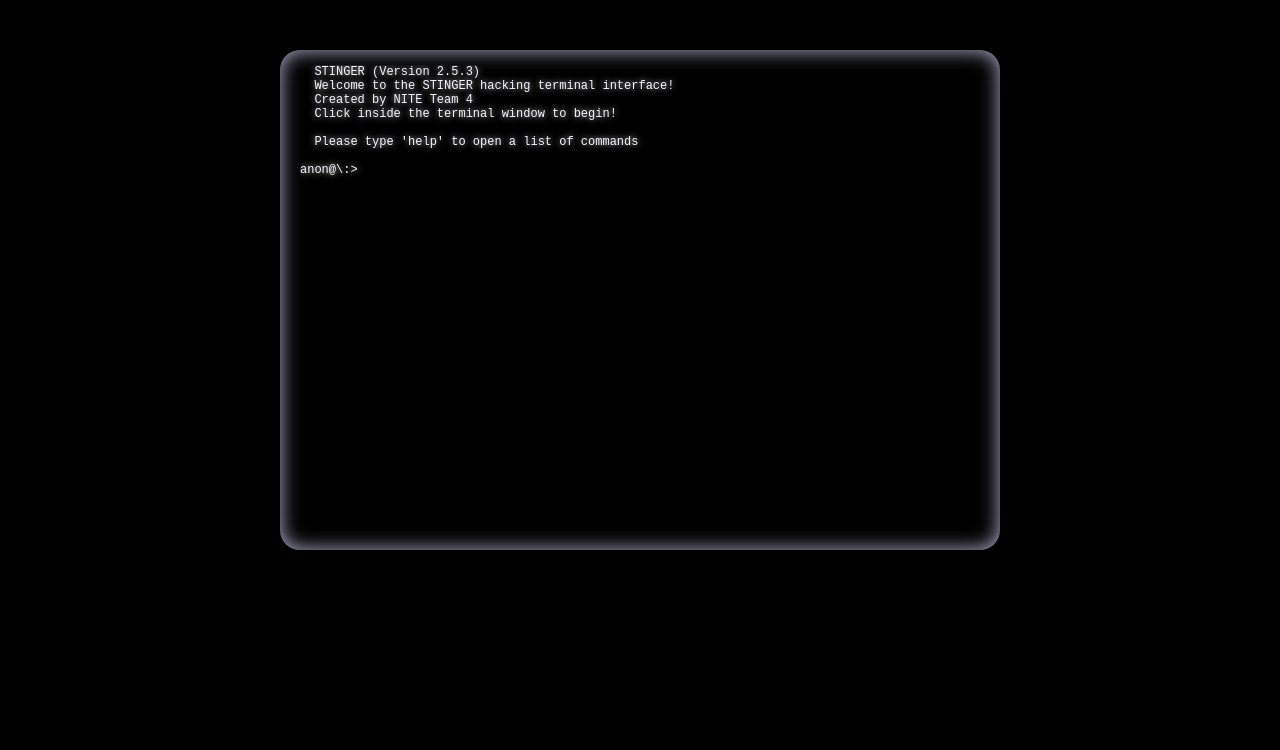
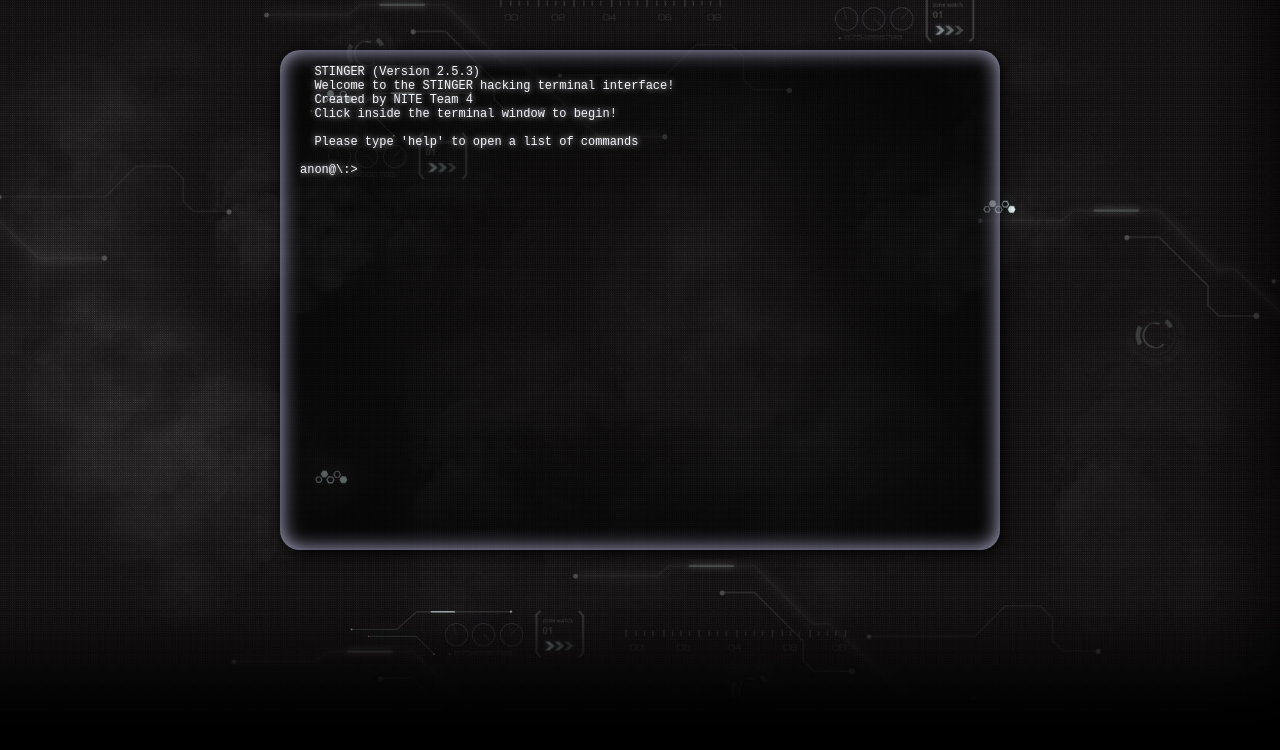
Before and after one commit to arice-apps/arice-apps.github.io, a plain HTML site: page index.html in a window 1280 px wide. Shown: the part 70-820 px from the top of the page. Drawn offline with nearby package versions, Linux system fonts and the light colour scheme; no server answers.

Commit message:
Added background

```diff
--- a/stinger/content/style.css
+++ b/stinger/content/style.css
@@ -14,13 +14,13 @@ body {
     margin:0px;
     padding:10px;
     background: rgb(0,0,0);
-/*    background: -moz-linear-gradient(-45deg, rgba(0,0,0,1) 0%, rgba(69,72,77,1) 100%);
-    background: -webkit-gradient(linear, left top, right bottom, color-stop(0%,rgba(0,0,0,1)), color-stop(100%,rgba(69,72,77,1)));
-    background: -webkit-linear-gradient(-45deg, rgba(0,0,0,1) 0%,rgba(69,72,77,1) 100%);
-    background: -o-linear-gradient(-45deg, rgba(0,0,0,1) 0%,rgba(69,72,77,1) 100%);
-    background: -ms-linear-gradient(-45deg, rgba(0,0,0,1) 0%,rgba(69,72,77,1) 100%);
-    background: linear-gradient(135deg, rgba(0,0,0,1) 0%,rgba(69,72,77,1) 100%);*/
     filter: progid:DXImageTransform.Microsoft.gradient( startColorstr='#000000', endColorstr='#45484d',GradientType=1 );
+    background: url(back.jpg) no-repeat center center fixed;
+    -webkit-background-size: cover;
+    -moz-background-size: cover;
+    -o-background-size: cover;
+    background-size: cover;
+    height: 100%;
 }
 .instructions-section {
     margin: 0px;
--- a/stinger/stinger.command.implementations.js
+++ b/stinger/stinger.command.implementations.js
@@ -345,6 +345,4 @@ angular.module('ng-terminal-example.command.implementations', ['ng-terminal-exam
         return me;
     };
     commandBrokerProvider.appendCommandHandler(helpCommandHandler());
-}])
-
-;
+}]);
```
Also changed, not shown: stinger/content/back.jpg (added).
